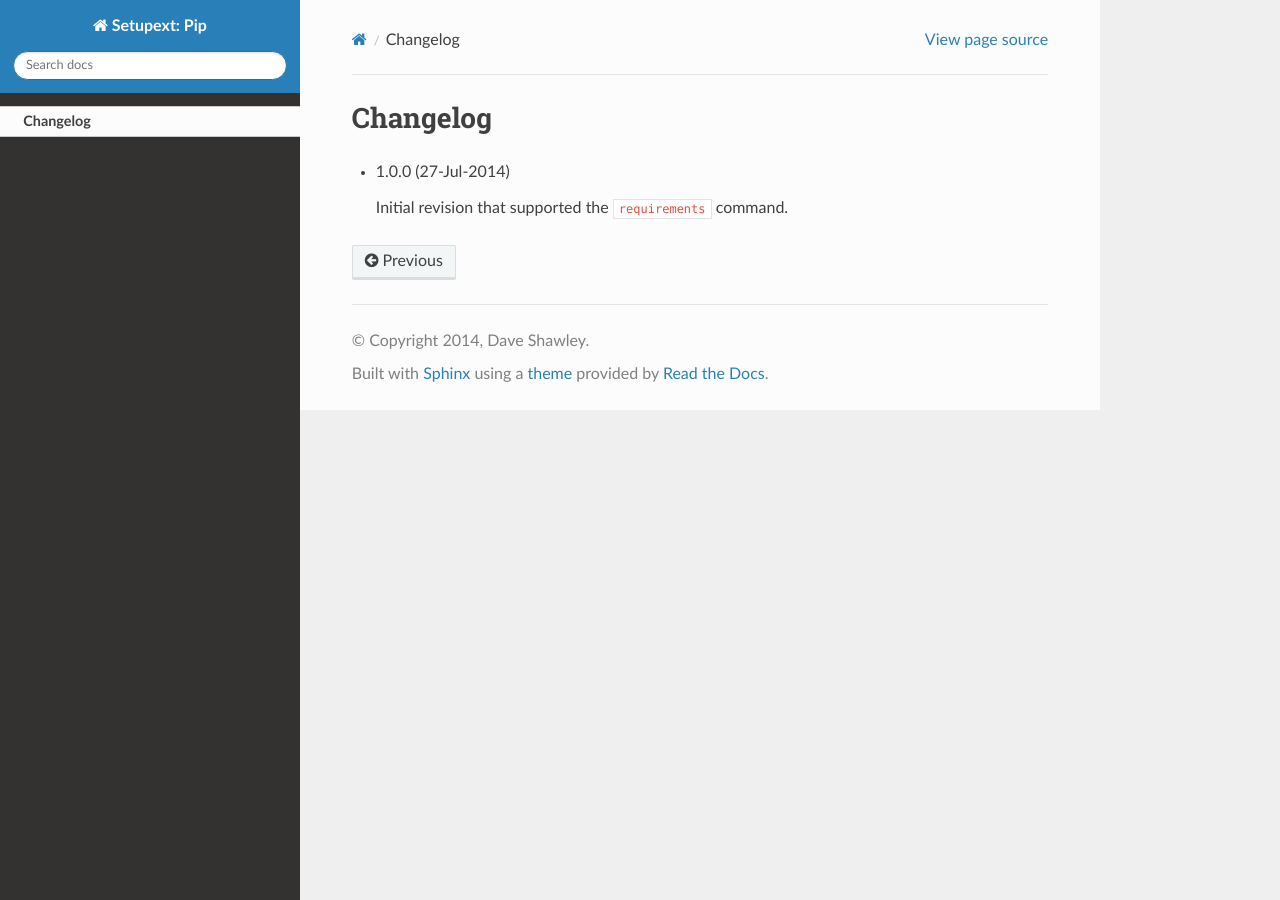
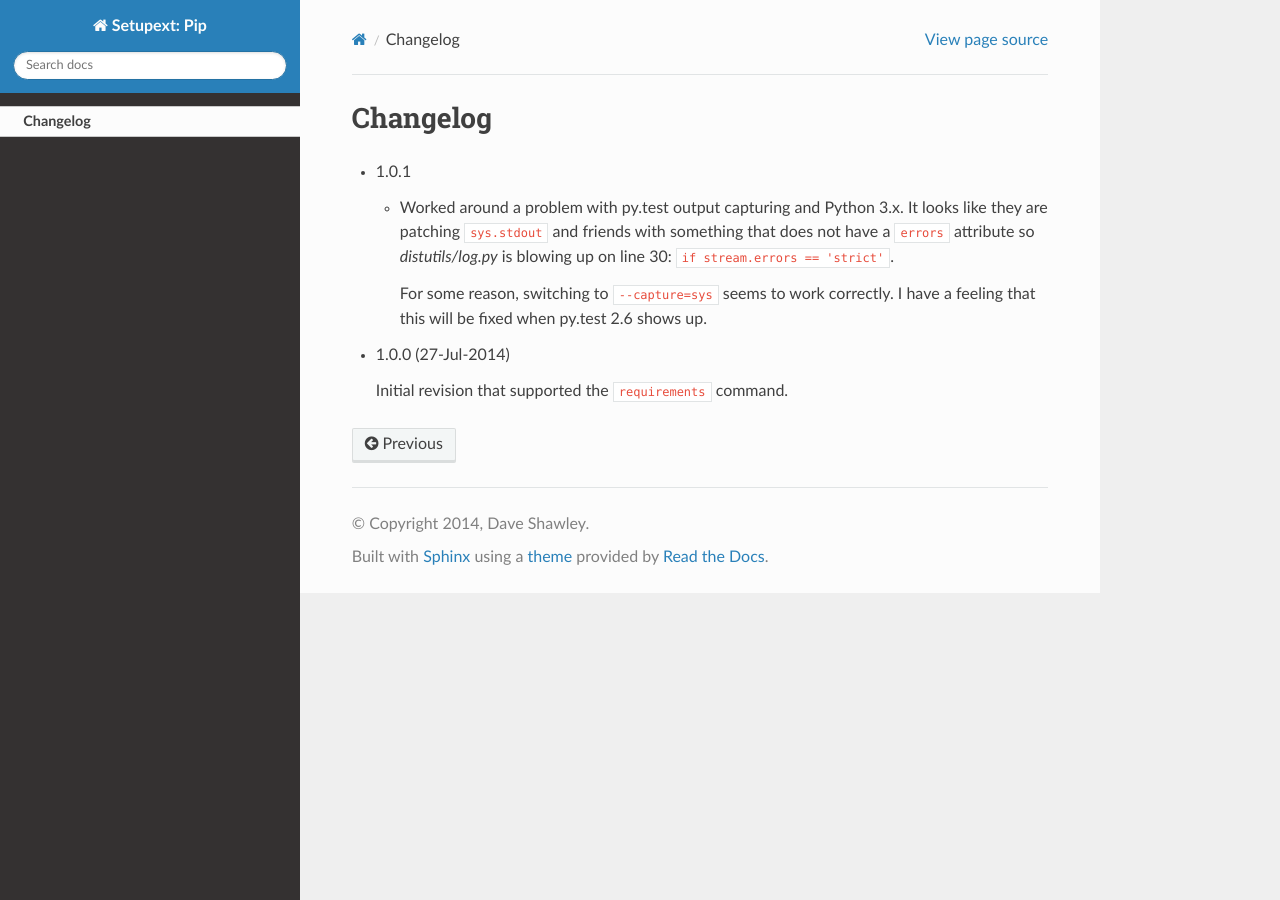
Before and after one commit to dave-shawley/setupext-pip, a Sphinx documentation site: the page built from doc/changelog.rst, in a window 1280 px wide. Built offline with Sphinx 7.4.7 and the Read the Docs theme 2.0.0, drawn with Linux system fonts in a browser that asks for light colours; the version number could not be read and is left out.

Commit message:
Bump version to 1.0.1.

```diff
--- a/doc/changelog.rst
+++ b/doc/changelog.rst
@@ -1,5 +1,15 @@
 Changelog
 ---------
+
+* 1.0.1
+
+  - Worked around a problem with py.test output capturing and Python 3.x.
+    It looks like they are patching ``sys.stdout`` and friends with something
+    that does not have a ``errors`` attribute so *distutils/log.py* is
+    blowing up on line 30: ``if stream.errors == 'strict'``.
+
+    For some reason, switching to ``--capture=sys`` seems to work correctly.
+    I have a feeling that this will be fixed when py.test 2.6 shows up.
 
 * 1.0.0 (27-Jul-2014)
 
```
Also changed, not shown: 1 other file.
